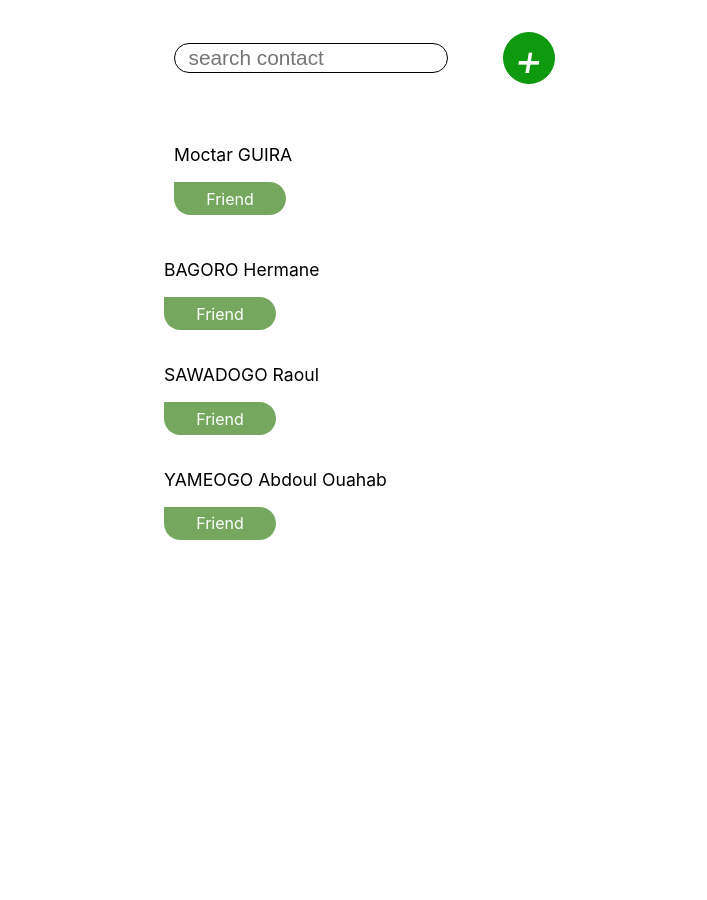
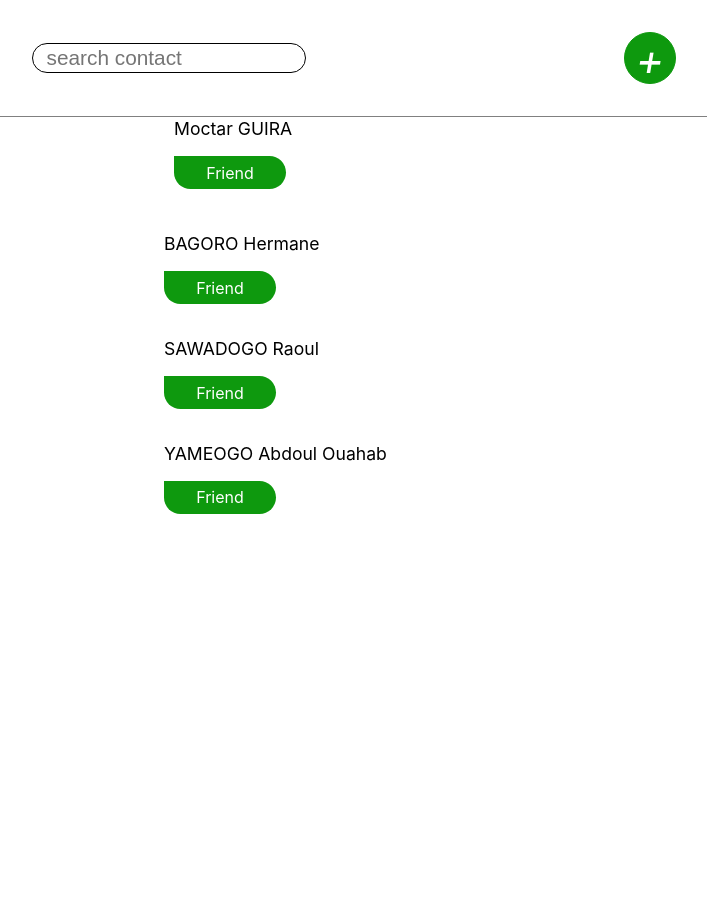
Before and after one commit to Hermane22/bit2021-team1, a PHP site: page / in a window 1280 px wide. Shown: the whole page, without its empty margins (286-993 px from the left). Before the commit the page ends 540 px from the top, so only its background shows below. Run offline with PHP 8.4, Linux system fonts and the light colour scheme; data comes from the database, SQL or seed files in the repository.

Commit message:
retouching of some design

```diff
--- a/styles.css
+++ b/styles.css
@@ -1,6 +1,7 @@
 body{
 	font-family: 'Inter', sans-serif;
 	margin: 0;
+    padding: 0;
 }
 
 .container{
@@ -21,6 +22,11 @@ a{
 	background: white;
 	padding: 2em 0;
 	align-items: center;
+    position: fixed;
+    top: 0;
+    left: 0;
+    width: 100%;
+    border-bottom: 1px solid gray;
 }
 
 .contact-search{
@@ -33,6 +39,12 @@ a{
 
 .contacts-library{
 	background: white;
+    margin-top: 100px;
+
+}
+
+.contacts-library > div{
+    padding: 15px;
 }
 
 .add{
@@ -50,8 +62,10 @@ i{
     border: 1px solid rgb(14, 153, 14);
     background: rgb(14, 153, 14);
     text-align: center;
-  margin-left: 40%;
+
+
 }
+
 
 .contact-name{
 	color: black;
@@ -79,7 +93,7 @@ hr{
 	padding: .4em .5em;
 	border-radius: 100px;
 	border-top-left-radius: 0;
-	background-color: #75A85E;
+	background-color: rgb(14, 153, 14);
 }
 
 .contact-section{
```
Lines whose indentation alone changed are shown as unchanged.
